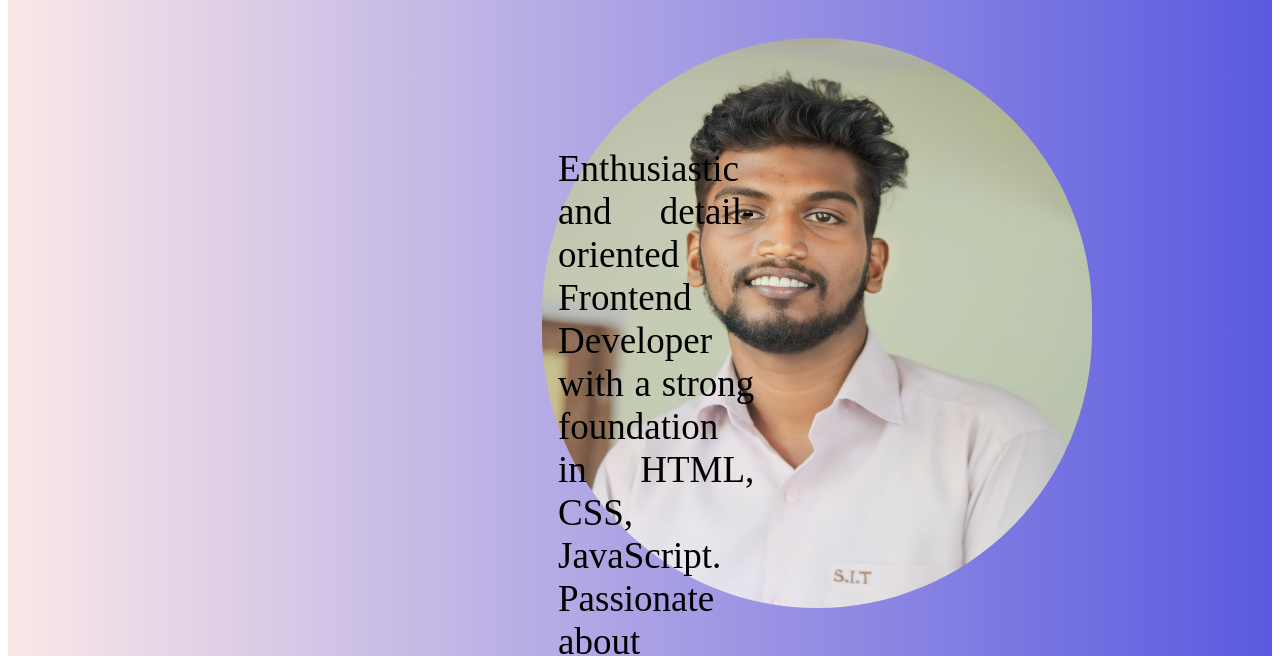
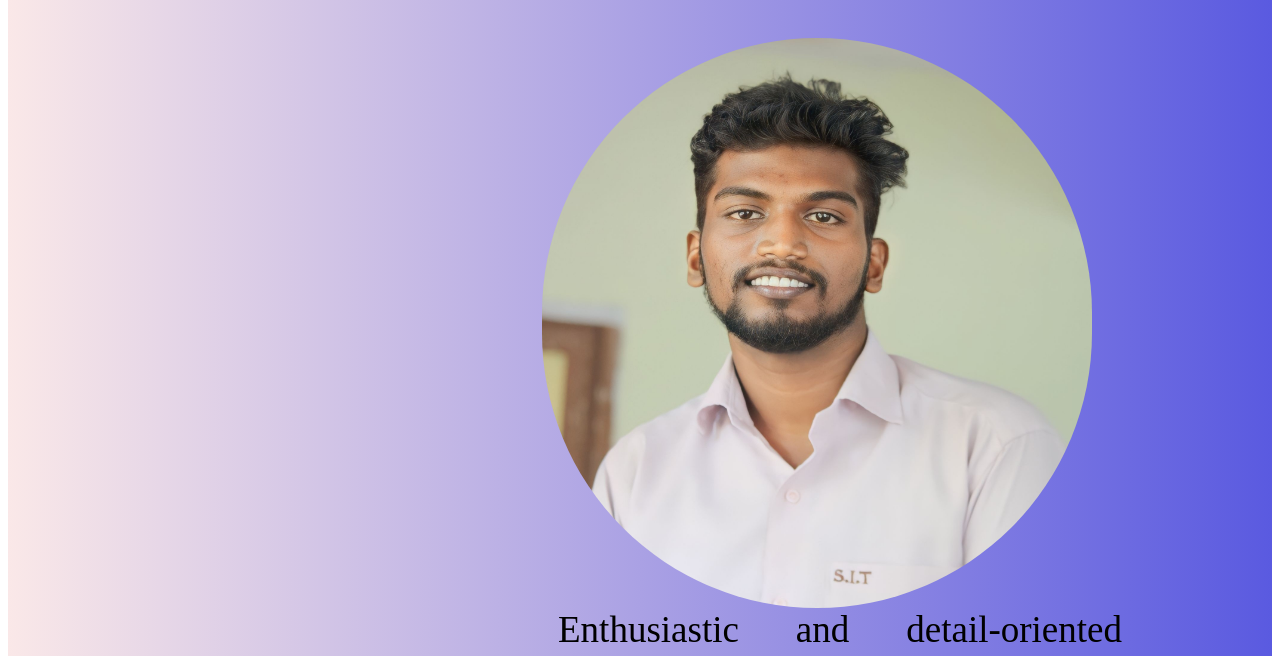
Before and after one commit to Arunjunairajan07/portfolio, a plain HTML site: page index.html in a window 1280 px wide. Shown: the part 688-1344 px from the top of the page. Drawn offline with Linux system fonts and the light colour scheme.

Commit message:
portfolio

```diff
--- a/style.css
+++ b/style.css
@@ -22,24 +22,23 @@
      padding-left: 150px;
  }
 
- .container{
+ /* .container{
      display: flex;
      flex-wrap: wrap;
-
      flex:1;
 
- }
+ } */
 
  h1{
      font-size:70px;
      color:black;
-       flex: 2;
+       /* flex: 2;   */
   }
 
  h2{
      font-size: 50px;
      color: rgb(70, 70, 195);
-      flex: 2;
+      /* flex: 2;   */
   }
 
  .para{
@@ -47,9 +46,9 @@
      color: black;
      text-align:justify;
      margin-right:100px;
-     display:flex;
-     order:1;
-     flex: 1;
+     /* display:flex; */
+     /* order:1;
+     flex: 1;  */
   }
 
  .photo{
@@ -58,9 +57,9 @@
    float:right;
    border-radius:650px;
    margin-right:130px;
-   display: flex;
+   /* display: flex;
    order:1;
-   flex: 1;
+   flex: 1; */
 
  }
 
```
